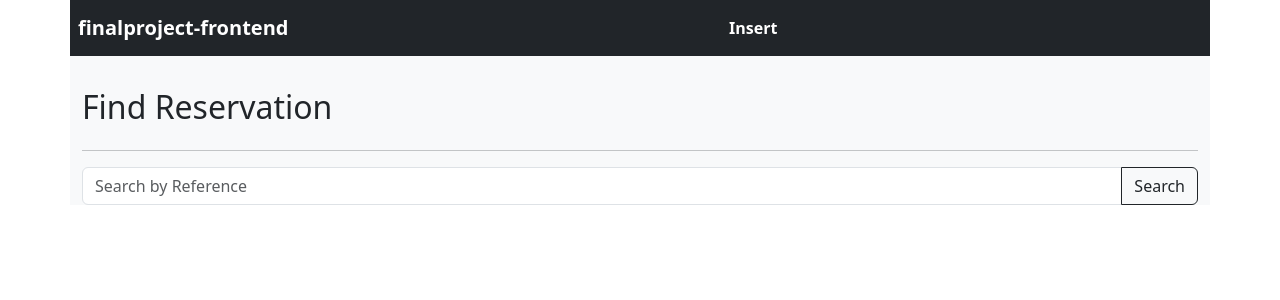
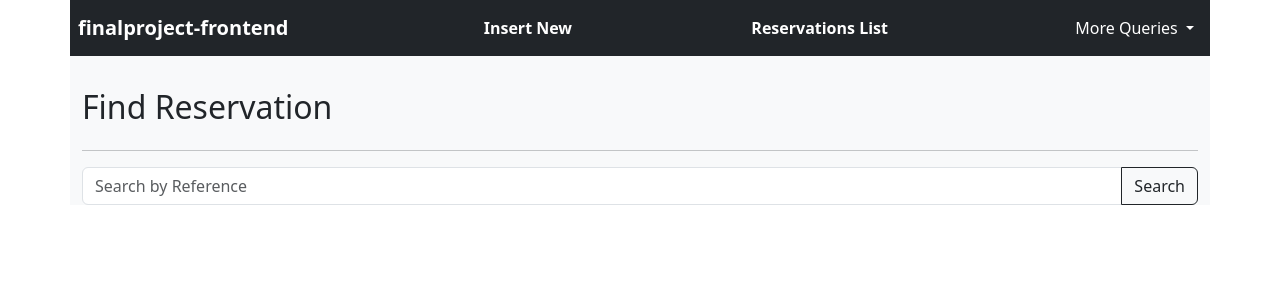
Before and after one commit to droksty/CF3-FinalProject-Frontend, an Angular app: page / in a window 1280 px wide. Shown: the top 300 px of the page. Built offline with nearby package versions, Linux system fonts and the light colour scheme.

Commit message:
generate dropdown component, updated buttons

```diff
--- a/src/app/app.component.html
+++ b/src/app/app.component.html
@@ -10,7 +10,7 @@
       <!-- Insert Form -->
       <span>
         <strong>
-          <a routerLink="/insert-form" class="text-decoration-none text-white">Insert</a>
+          <a routerLink="/insert-form" class="text-decoration-none text-white">Insert New</a>
         </strong>
       </span>
       <!-- Find by Reference -->
@@ -20,12 +20,18 @@
           <button type="submit" class="btn btn-outline-light my-2 my-sm-0">Search</button>
         </div>
       </form> -->
+      <!-- List by GuestName -->
+      <span>
+        <strong>
+          <a routerLink="/not-impl-yet" class="text-decoration-none text-white">Reservations List</a>
+        </strong>
+      </span>
       <!-- More Queries -->
       <ul class="navbar-nav">
-        <!-- <app-dropdown
+        <app-dropdown
           [dropdownLabel]="'More Queries'"
           [items]="moreQueries">
-        </app-dropdown> -->
+        </app-dropdown>
       </ul>
 
     </nav>
--- a/src/app/app.component.ts
+++ b/src/app/app.component.ts
@@ -1,4 +1,5 @@
 import { Component } from '@angular/core';
+import { MenuItem } from './app.interfaces';
 
 @Component({
   selector: 'app-root',
@@ -7,4 +8,12 @@ import { Component } from '@angular/core';
 })
 export class AppComponent {
   title = 'finalproject-frontend';
+
+  moreQueries: MenuItem[] = [
+    { text: 'Search between check in dates', link: 'not-implemented-yet'},
+    { text: 'Search by date booked', link: 'not-implemented-yet'},
+    { text: 'Search by check in date', link: 'not-implemented-yet'},
+    { text: 'Search by check out date', link: 'not-implemented-yet'},
+    { text: 'Search by room type', link: 'not-implemented-yet'}
+  ];
 }
--- a/src/app/app.interfaces.ts
+++ b/src/app/app.interfaces.ts
@@ -18,3 +18,8 @@ export function datesToString(reservation: Reservation) {
   }
   return reservation;
 }
+
+export interface MenuItem {
+  text: string;
+  link: string;
+}
--- a/src/app/app.module.ts
+++ b/src/app/app.module.ts
@@ -9,6 +9,7 @@ import { PageNotFoundComponent } from './page-not-found/page-not-found.component
 import { FormInsertComponent } from './form-insert/form-insert.component';
 import { FormsModule, ReactiveFormsModule } from '@angular/forms';
 import { FormViewComponent } from './form-view/form-view.component';
+import { DropdownComponent } from './dropdown/dropdown.component';
 
 const routes: Routes = [
   { path: '', component: WelcomeComponent },
@@ -24,7 +25,8 @@ const routes: Routes = [
     WelcomeComponent,
     PageNotFoundComponent,
     FormInsertComponent,
-    FormViewComponent
+    FormViewComponent,
+    DropdownComponent
   ],
   imports: [
     BrowserModule,
--- /dev/null
+++ b/src/app/dropdown/dropdown.component.html
@@ -0,0 +1,16 @@
+<li class="nav-item dropdown">
+  <a
+    class="nav-link dropdown-toggle text-white"
+    href="#"
+    id="navbarDropdown"
+    role="button"
+    data-bs-toggle="dropdown"
+    aria-expanded="false">
+      {{ dropdownLabel }}
+    </a>
+  <ul class="dropdown-menu" aria-labelledby="navbarDropdown">
+    <li *ngFor="let item of items">
+      <a class="dropdown-item" routerLink="{{ item.link }}">{{ item.text }}</a>
+    </li>
+  </ul>
+</li>
```
Also changed, not shown: src/app/dropdown/dropdown.component.ts (added, +12 -0 lines), src/app/dropdown/dropdown.component.css (added), 1 other file (tests, documents, lock files or other folders).
